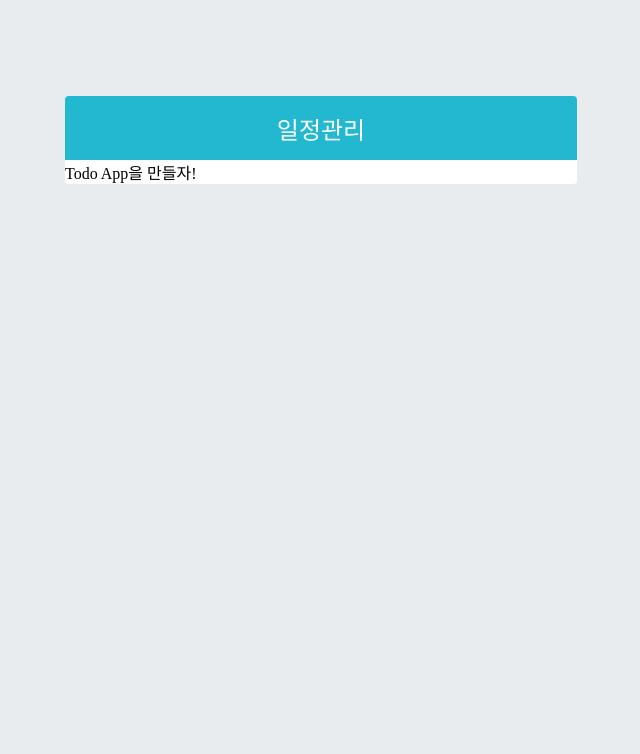
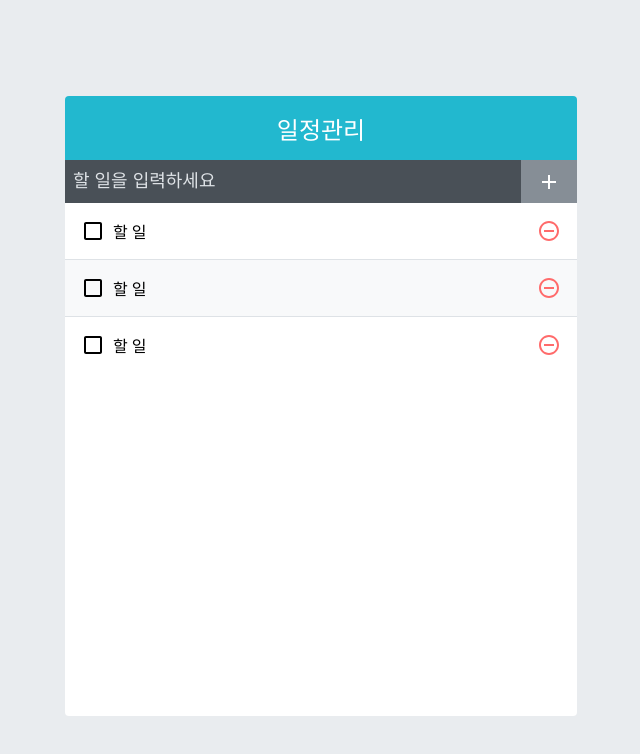
Before and after one commit to raivan0830/todo-app, a React (Create React App) app: page / in a window 1280 px wide. Shown: the top 754 px of the page, without its empty margins (319-959 px from the left). Built offline with nearby package versions, Linux system fonts and the light colour scheme.

Commit message:
10.2 complete composing UI page270

```diff
--- a/src/App.js
+++ b/src/App.js
@@ -1,8 +1,15 @@
 import React from 'react';
+import TodoInsert from './components/TodoInsert';
 import TodoTemplate from './components/TodoTemplate';
+import TodoList from './components/TodoList';
 
 const App = () => {
-  return <TodoTemplate>Todo App을 만들자!</TodoTemplate>;
+  return (
+    <TodoTemplate>
+      <TodoInsert />
+      <TodoList />
+    </TodoTemplate>
+  );
 };
 
 export default App;
--- a/src/components/TodoInsert.js
+++ b/src/components/TodoInsert.js
@@ -0,0 +1,16 @@
+import React from 'react';
+import { MdAdd } from 'react-icons/md';
+import './TodoInsert.scss';
+
+const TodoInsert = () => {
+  return (
+    <form className="TodoInsert">
+      <input placeholder="할 일을 입력하세요" />
+      <button type="submit">
+        <MdAdd />
+      </button>
+    </form>
+  );
+};
+
+export default TodoInsert;
--- /dev/null
+++ b/src/components/TodoInsert.scss
@@ -0,0 +1,34 @@
+.TodoInsert {
+  display: flex;
+  background: #495057;
+  input {
+    background: none;
+    outline: none;
+    border: none;
+    padding: 0.5rem;
+    font-size: 1.125rem;
+    line-height: 1.5;
+    color: white;
+    &::placeholder {
+      color: #dee2e6;
+    }
+    flex: 1;
+  }
+  button {
+    background: none;
+    outline: none;
+    border: none;
+    background: #868e96;
+    color: white;
+    padding-left: 1rem;
+    padding-right: 1rem;
+    font-size: 1.5rem;
+    display: flex;
+    align-items: center;
+    cursor: pointer;
+    transition: 0.1s background ease-in;
+    &:hover {
+      background: #adb5bd;
+    }
+  }
+}
--- a/src/components/TodoList.js
+++ b/src/components/TodoList.js
@@ -0,0 +1,15 @@
+import React from 'react';
+import TodoListItem from './TodoListItem';
+import './TodoList.scss';
+
+const TodoList = () => {
+  return (
+    <div className="TodoList">
+      <TodoListItem />
+      <TodoListItem />
+      <TodoListItem />
+    </div>
+  );
+};
+
+export default TodoList;
--- /dev/null
+++ b/src/components/TodoList.scss
@@ -0,0 +1,5 @@
+.TodoList {
+  min-height: 320px;
+  min-height: 513px;
+  overflow-y: auto;
+}
--- a/src/components/TodoListItem.js
+++ b/src/components/TodoListItem.js
@@ -0,0 +1,23 @@
+import React from 'react';
+import {
+  MdCheckBoxOutlineBlank,
+  MdCheckBox,
+  MdRemoveCircleOutline,
+} from 'react-icons/md';
+import './TodoListItem.scss';
+
+const TodoListItem = () => {
+  return (
+    <div className="TodoListItem">
+      <div className="checkbox">
+        <MdCheckBoxOutlineBlank />
+        <div className="text">할 일</div>
+      </div>
+      <div className="remove">
+        <MdRemoveCircleOutline />
+      </div>
+    </div>
+  );
+};
+
+export default TodoListItem;
--- /dev/null
+++ b/src/components/TodoListItem.scss
@@ -0,0 +1,43 @@
+.TodoListItem {
+  padding: 1rem;
+  display: flex;
+  align-items: center;
+  &:nth-child(even) {
+    background: #f8f9fa;
+  }
+
+  .checkbox {
+    cursor: pointer;
+    flex: 1;
+    display: flex;
+    align-items: center;
+    svg {
+      font-size: 1.5rem;
+    }
+    .text {
+      margin-left: 0.5rem;
+      flex: 1;
+    }
+    &.checked {
+      svg {
+        color: #22b8cf;
+      }
+      .text {
+        color: #adb5bd;
+        text-decoration: line-through;
+      }
+    }
+  }
+  .remove {
+    display: flex;
+    align-items: center;
+    font-size: 1.5rem;
+    color: #ff6b6b;
+    &hover {
+      color: #ff8787;
+    }
+  }
+  & + & {
+    border-top: 1px solid #dee2e6;
+  }
+}
```
